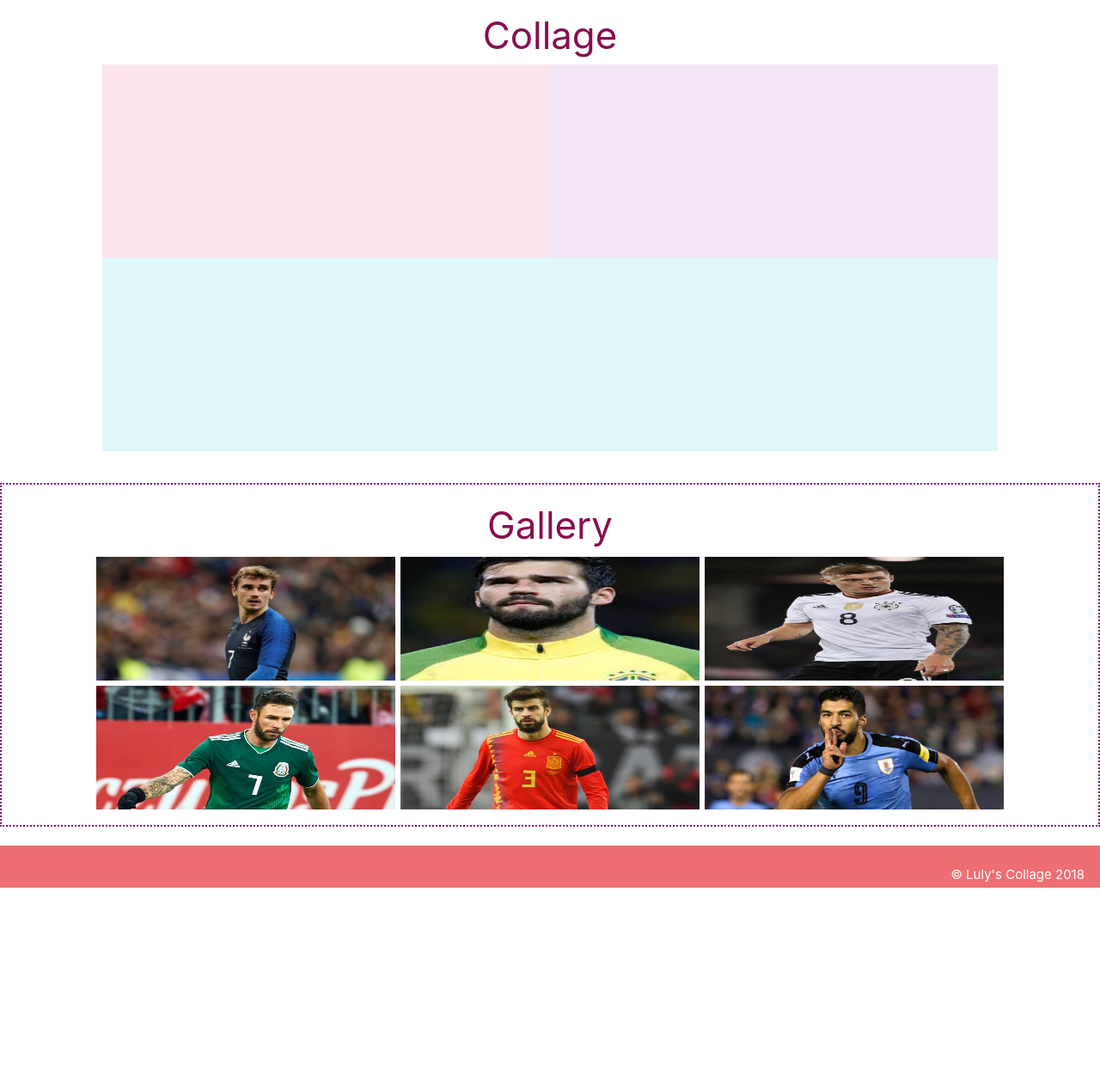
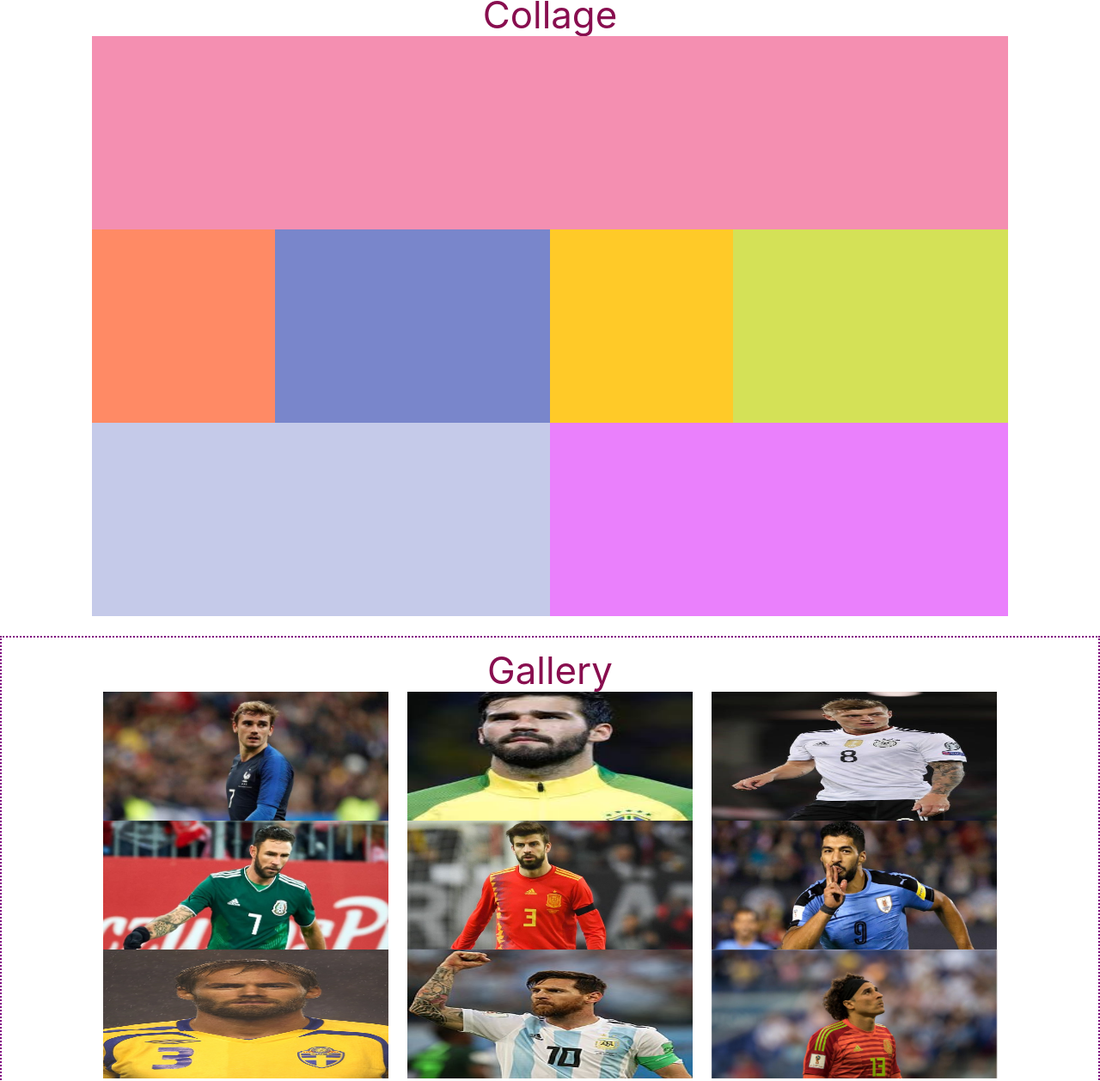
Before and after one commit to LulyAtilano/inta-collage, a plain HTML site: page index.html in a window 1280 px wide. Shown: the part 70-1328 px from the top of the page at 86% size. Before the commit the page ends 1103 px from the top, so only its background shows below. Drawn offline with nearby package versions, Linux system fonts and the light colour scheme.

Commit message:
se suben mas imagenes de muestra, se añaden cambios a la estructura en la seccion de collageMainContainer y showPics, se realizan cambios de diseño al css y se agrega la funcionalidad al app.js

```diff
--- a/css/main.css
+++ b/css/main.css
@@ -7,7 +7,7 @@ body {
 
 /* ***** MAIN *****  */
 .row .col {
-    padding: .2em;
+    /*padding: .2em;*/
     margin: 0;
 }
 
@@ -23,12 +23,22 @@ nav {
 /* ***** COLLAGE CONTAINER *****  */
 #collageMainContainer {
     height: auto;
-    padding: 1em;
+    padding: 0;
 }
 
-#col-cont-1, #col-cont-2, #col-cont-3 {
+.collageContainer {
+    padding: 0;
+    margin: 0;
+}
+
+#col-cont-1, #col-cont-2, #col-cont-3, #col-cont-4, #col-cont-5, #col-cont-6, #col-cont-7 {
     height: 15em;
     /*width: 50%;*/
+}
+
+.imgAdd {
+    width: 100% !important;
+    height: 100% !important;
 }
 
 /* ***** CONTAINER SHOW-PICS *****  */
@@ -39,7 +49,7 @@ nav {
     width: 100%;
 }
 
-img {
+.picsDraggable {
     height: 10em;
     padding: 0;
     margin: 0;
--- a/index.html
+++ b/index.html
@@ -22,19 +22,27 @@
         <main>
             <section id="collageMainContainer" class="row">
                 <h3 class="col s12 center-align pink-text text-darken-4"> Collage </h3>
-                <div id="col-cont-1" class="collageContainer col s5 push-s1 pink lighten-5"></div>
-                <div id="col-cont-2" class="collageContainer col s5 offset-s1 purple lighten-5"></div>
-                <div id="col-cont-3" class="collageContainer col s10 offset-s1 cyan lighten-5"></div>
+                <div id="col-cont-1" class="collageContainer col s10 offset-s1 pink lighten-3" ondrop="drop(event)" ondragover="allowDrop(event)"></div>
+                <div id="col-cont-4" class="collageContainer col s2 offset-s1 deep-orange lighten-2" ondrop="drop(event)" ondragover="allowDrop(event)"></div>
+                <div id="col-cont-5" class="collageContainer col s3 indigo lighten-2" ondrop="drop(event)" ondragover="allowDrop(event)"></div>
+                <div id="col-cont-6" class="collageContainer col s2 amber lighten-1" ondrop="drop(event)" ondragover="allowDrop(event)"></div>
+                <div id="col-cont-7" class="collageContainer col s3 lime lighten-1" ondrop="drop(event)" ondragover="allowDrop(event)"></div>
+                <div id="col-cont-2" class="collageContainer col s5 offset-s1 indigo lighten-4" ondrop="drop(event)" ondragover="allowDrop(event)"></div>
+                <div id="col-cont-3" class="collageContainer col s5 purple accent-1" ondrop="drop(event)" ondragover="allowDrop(event)"></div>
             </section>
             <br>
             <section id="showPics" class="row">
                 <h3 class="col s12 center-align pink-text text-darken-4"> Gallery </h3>
-                <img class="materialboxed col s4" src="assets/images/Griezmann-fra.jpg" alt="Griezmann" draggable="true">
-                <img class="materialboxed col s4" src="assets/images/becker-bra.jpg" alt="Becker" draggable="true">
-                <img class="materialboxed col s4" src="assets/images/kroos-ale.jpg" alt="Kroos">
-                <img class="materialboxed col s4" src="assets/images/Layun-mex.jpg" alt="Layún" draggable="true">
-                <img class="materialboxed col s4" src="assets/images/pique-esp.jpg" alt="Pique" draggable="true">
-                <img class="materialboxed col s4" src="assets/images/suarez-Uru.jpeg" alt="Suárez" draggable="true">
+                <!-- Links and images are draggable by default, and do not need the draggable attribute -->
+                <img id="img1" class="materialboxed col s4 picsDraggable" src="assets/images/Griezmann-fra.jpg" alt="Griezmann" ondragstart="drag(event)" draggable="true">
+                <img id="img2" class="materialboxed col s4 picsDraggable" src="assets/images/becker-bra.jpg" alt="Becker" ondragstart="drag(event)" draggable="true">
+                <img id="img3" class="materialboxed col s4 picsDraggable" src="assets/images/kroos-ale.jpg" alt="Kroos" ondragstart="drag(event)" draggable="true">
+                <img id="img4" class="materialboxed col s4 picsDraggable" src="assets/images/Layun-mex.jpg" alt="Layún" ondragstart="drag(event)" draggable="true">
+                <img id="img5" class="materialboxed col s4 picsDraggable" src="assets/images/pique-esp.jpg" alt="Pique" ondragstart="drag(event)" draggable="true">
+                <img id="img6" class="materialboxed col s4 picsDraggable" src="assets/images/suarez-Uru.jpeg" alt="Suárez" ondragstart="drag(event)" draggable="true">
+                <img id="img7" class="materialboxed col s4 picsDraggable" src="assets/images/mellberg-sue.jpg" alt="Mellberg" ondragstart="drag(event)" draggable="true">
+                <img id="img8" class="materialboxed col s4 picsDraggable" src="assets/images/messi-arg.jpg" alt="Messi" ondragstart="drag(event)" draggable="true">
+                <img id="img9" class="materialboxed col s4 picsDraggable" src="assets/images/ochoa-mex.jpg" alt="Ochoa" ondragstart="drag(event)" draggable="true">
             </section>
         </main>
         <br>
@@ -47,6 +55,7 @@
         </footer>
         <!-- Js Files -->
         <script src="https://code.jquery.com/jquery-3.3.1.slim.min.js" integrity="sha256-3edrmyuQ0w65f8gfBsqowzjJe2iM6n0nKciPUp8y+7E=" crossorigin="anonymous"></script>
+        <!--<script src="https://code.jquery.com/ui/1.12.1/jquery-ui.min.js" integrity="sha256-VazP97ZCwtekAsvgPBSUwPFKdrwD3unUfSGVYrahUqU=" crossorigin="anonymous"></script>-->
         <script src="https://cdnjs.cloudflare.com/ajax/libs/materialize/1.0.0-rc.2/js/materialize.min.js"></script>
         <script src="js/app.js"></script>
     </body>
--- a/js/app.js
+++ b/js/app.js
@@ -1,5 +1,95 @@
-// Función dragStar
+function allowDrop(allowdropevent) {
+    allowdropevent.target.style.color = 'blue';
+    allowdropevent.target.style.padding = '0';
+    allowdropevent.preventDefault();
+}
 
-// Función dragOver
+function drag(dragevent) {
+    dragevent.dataTransfer.setData("text", dragevent.target.id);
+    dragevent.target.style.padding = '0';
+    //$('[id*=img]').removeClass('imgAdd');
+}
 
-// Función dragEnd
+function drop(dropevent) {
+    dropevent.preventDefault();
+    var data = dropevent.dataTransfer.getData("text");
+    dropevent.target.appendChild(document.getElementById(data));
+    //$('[id*=img]').removeClass('picsDraggable');
+    $('[id*=img]').addClass('imgAdd');
+    //$(this).addClass('imgAdd');
+    //dropevent.addClass(picsDraggable);
+}
+
+// JQUERY
+/*$(document).ready(function() {
+    $('.materialboxed').materialbox();
+});*/
+
+/*$('img').draggable({
+    addClasses: false,
+    opacity: 0.35,
+});
+
+$('img').droppable({
+    $(".collageContainer").append('img');
+
+});*/
+
+//INTENTO 2
+/*function dragStart(event) {
+    event.dataTransfer.setData("Text", event.target.id);
+    document.getElementById("demo").innerHTML = "Started to drag the p element";
+}
+
+function dragEnd(event) {
+    document.getElementById("demo").innerHTML = "Finished dragging the p element.";
+}
+
+function allowDrop(event) {
+    event.preventDefault();
+}
+
+function drop(event) {
+    event.preventDefault();
+    var data = event.dataTransfer.getData("Text");
+    event.target.appendChild(document.getElementById(data));
+}*/
+
+//INTENTO 3
+/*function handleDragStart(e) {
+    this.style.opacity = '0.4';  // this / e.target is the source node.
+}
+
+function handleDragOver(e) {
+    if (e.preventDefault) {
+      e.preventDefault(); // Necessary. Allows us to drop.
+    }
+
+    e.dataTransfer.dropEffect = 'move';  // See the section on the DataTransfer object.
+
+    return false;
+}
+
+function handleDragEnter(e) {
+    // this / e.target is the current hover target.
+    this.classList.add('over');
+
+    let collageContainer1 = document.getElementById('col-cont-1');
+    collageContainer1.appendChild(e)
+    let collageContainer2 = document.getElementById('col-cont-1');
+    collageContainer2.appendChild(e)
+    let collageContainer3 = document.getElementById('col-cont-1');
+    collageContainer3.appendChild(e)
+}
+
+function handleDragLeave(e) {
+    this.classList.remove('over');  // this / e.target is previous target element.
+}
+
+var imgs = document.querySelectorAll('#showPics .materialboxed');
+[].forEach.call(imgs, function(img) {
+    img.addEventListener('dragstart', handleDragStart, false);
+    img.addEventListener('dragenter', handleDragEnter, false);
+    img.addEventListener('dragover', handleDragOver, false);
+    img.addEventListener('dragleave', handleDragLeave, false);
+});*/
```
Also changed, not shown: package.json (deleted, +0 -12 lines), README.md (deleted), assets/images/mellberg-sue.jpg (added), assets/images/messi-arg.jpg (added), assets/images/ochoa-mex.jpg (added), 3 other files.
